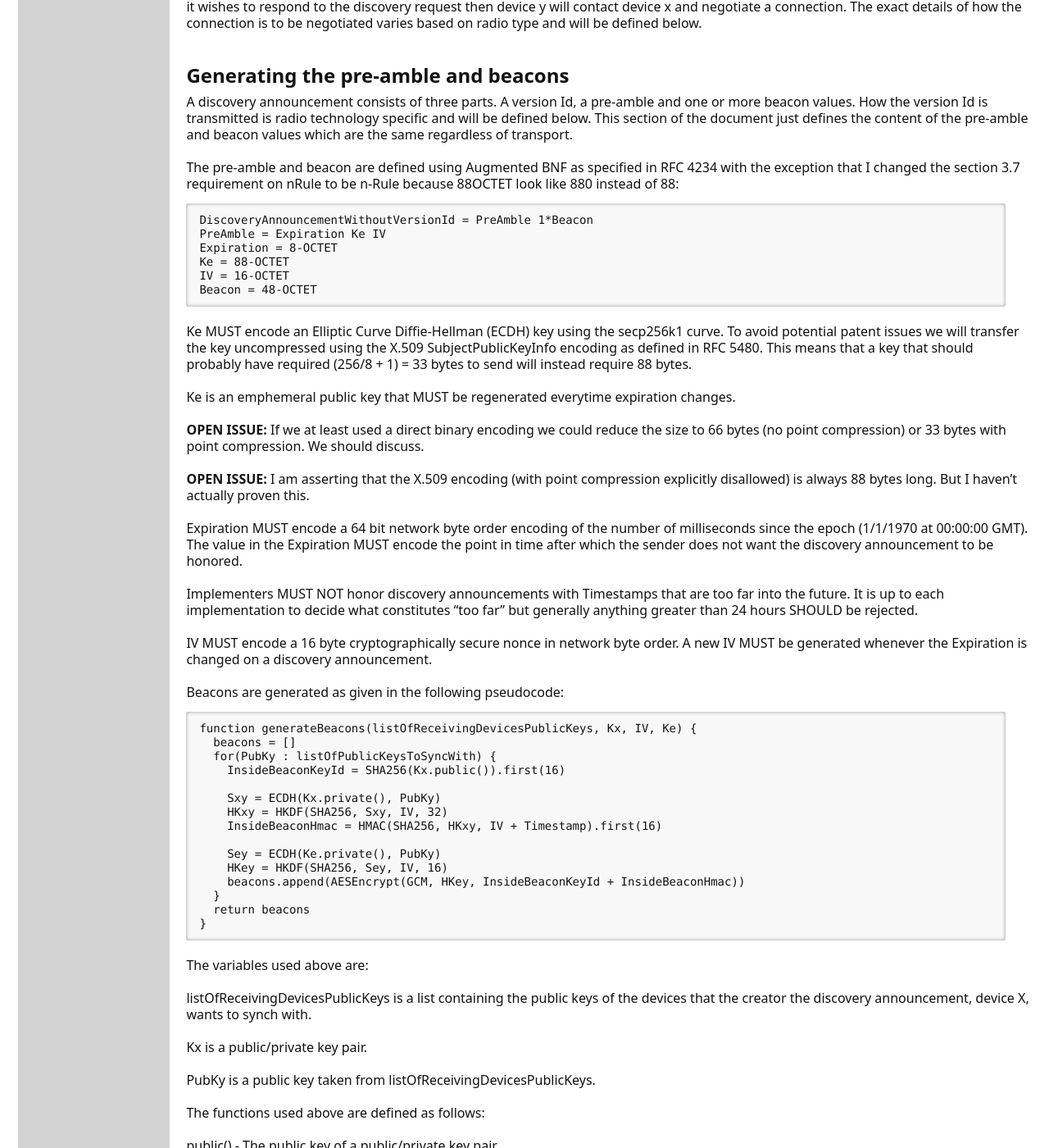
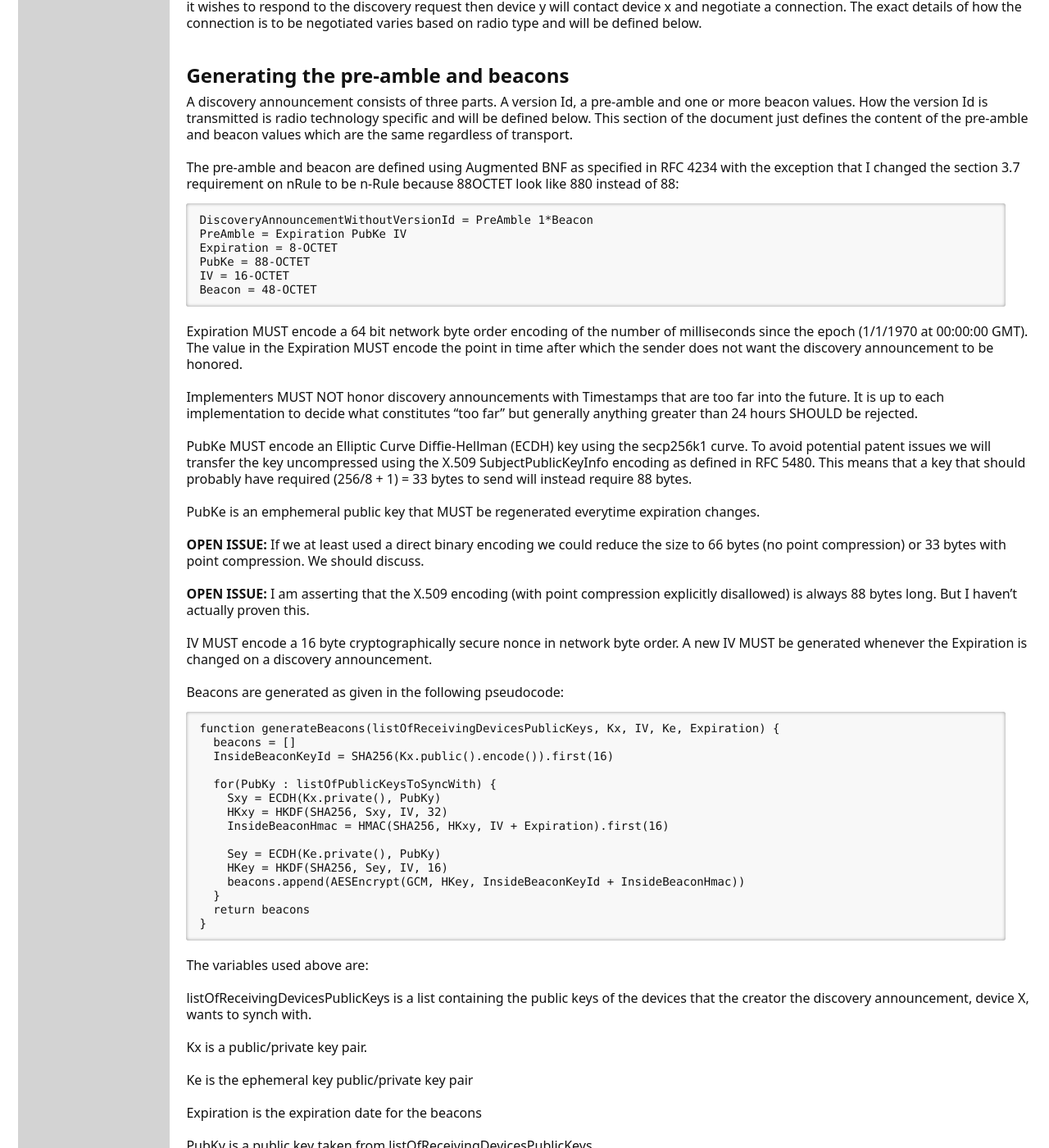
Before and after one commit to thaliproject/thali, a Jekyll site: the page built from presenceprotocolforopportunisticsynching.md, in a window 1280 px wide and 1400 px high, scrolled down 1769 px. Shown: the whole window at 82% size. Built offline with Jekyll 4.4.1, drawn with Linux system fonts in a browser that asks for light colours; Markdown is read by kramdown in place of the engine named in the settings; some of the changed text lies outside the part shown.

Commit message:
Update presenceprotocolforopportunisticsynching.md
Just a quick backup

````diff
--- a/presenceprotocolforopportunisticsynching.md
+++ b/presenceprotocolforopportunisticsynching.md
@@ -61,38 +61,38 @@ The pre-amble and beacon are defined using Augmented BNF as specified in RFC 423
 
 ```
 DiscoveryAnnouncementWithoutVersionId = PreAmble 1*Beacon
-PreAmble = Expiration Ke IV
+PreAmble = Expiration PubKe IV
 Expiration = 8-OCTET
-Ke = 88-OCTET
+PubKe = 88-OCTET
 IV = 16-OCTET
 Beacon = 48-OCTET
 ```
 
-Ke MUST encode an Elliptic Curve Diffie-Hellman (ECDH) key using the secp256k1 curve. To avoid potential patent issues we will transfer the key uncompressed using the X.509 SubjectPublicKeyInfo encoding as defined in RFC 5480. This means that a key that should probably have required (256/8 + 1) = 33 bytes to send will instead require 88 bytes.
+Expiration MUST encode a 64 bit network byte order encoding of the number of milliseconds since the epoch (1/1/1970 at 00:00:00 GMT). The value in the Expiration MUST encode the point in time after which the sender does not want the discovery announcement to be honored.
 
-Ke is an emphemeral public key that MUST be regenerated everytime expiration changes.
+Implementers MUST NOT honor discovery announcements with Timestamps that are too far into the future. It is up to each implementation to decide what constitutes "too far" but generally anything greater than 24 hours SHOULD be rejected.
+
+PubKe MUST encode an Elliptic Curve Diffie-Hellman (ECDH) key using the secp256k1 curve. To avoid potential patent issues we will transfer the key uncompressed using the X.509 SubjectPublicKeyInfo encoding as defined in RFC 5480. This means that a key that should probably have required (256/8 + 1) = 33 bytes to send will instead require 88 bytes.
+
+PubKe is an emphemeral public key that MUST be regenerated everytime expiration changes.
 
 __OPEN ISSUE:__ If we at least used a direct binary encoding we could reduce the size to 66 bytes (no point compression) or 33 bytes with point compression. We should discuss.
 
 __OPEN ISSUE:__ I am asserting that the X.509 encoding (with point compression explicitly disallowed) is always 88 bytes long. But I haven't actually proven this.
-
-Expiration MUST encode a 64 bit network byte order encoding of the number of milliseconds since the epoch (1/1/1970 at 00:00:00 GMT). The value in the Expiration MUST encode the point in time after which the sender does not want the discovery announcement to be honored.
-
-Implementers MUST NOT honor discovery announcements with Timestamps that are too far into the future. It is up to each implementation to decide what constitutes "too far" but generally anything greater than 24 hours SHOULD be rejected.
 
 IV MUST encode a 16 byte cryptographically secure nonce in network byte order. A new IV MUST be generated whenever the Expiration is changed on a discovery announcement.
 
 Beacons are generated as given in the following pseudocode:
 
 ```
-function generateBeacons(listOfReceivingDevicesPublicKeys, Kx, IV, Ke) {
+function generateBeacons(listOfReceivingDevicesPublicKeys, Kx, IV, Ke, Expiration) {
   beacons = []
+  InsideBeaconKeyId = SHA256(Kx.public().encode()).first(16)
+
   for(PubKy : listOfPublicKeysToSyncWith) {
-    InsideBeaconKeyId = SHA256(Kx.public()).first(16)
-
     Sxy = ECDH(Kx.private(), PubKy)
     HKxy = HKDF(SHA256, Sxy, IV, 32)
-    InsideBeaconHmac = HMAC(SHA256, HKxy, IV + Timestamp).first(16)
+    InsideBeaconHmac = HMAC(SHA256, HKxy, IV + Expiration).first(16)
 
     Sey = ECDH(Ke.private(), PubKy)
     HKey = HKDF(SHA256, Sey, IV, 16)
@@ -108,6 +108,10 @@ listOfReceivingDevicesPublicKeys is a list containing the public keys of the dev
 
 Kx is a public/private key pair.
 
+Ke is the ephemeral key public/private key pair
+
+Expiration is the expiration date for the beacons
+
 PubKy is a public key taken from listOfReceivingDevicesPublicKeys.
 
 The functions used above are defined as follows:
@@ -115,6 +119,8 @@ The functions used above are defined as follows:
 public() - The public key of a public/private key pair
 
 private() - The private key of a public/private key pair
+
+encode() - Returns a byte array with the X.509 SubjectPublicKeyInfo encoding
 
 ECDH(private key, public key) - Generates an ECDH shared secret using the given public key and private key (which are assumed to be from the same curve).
 
````
